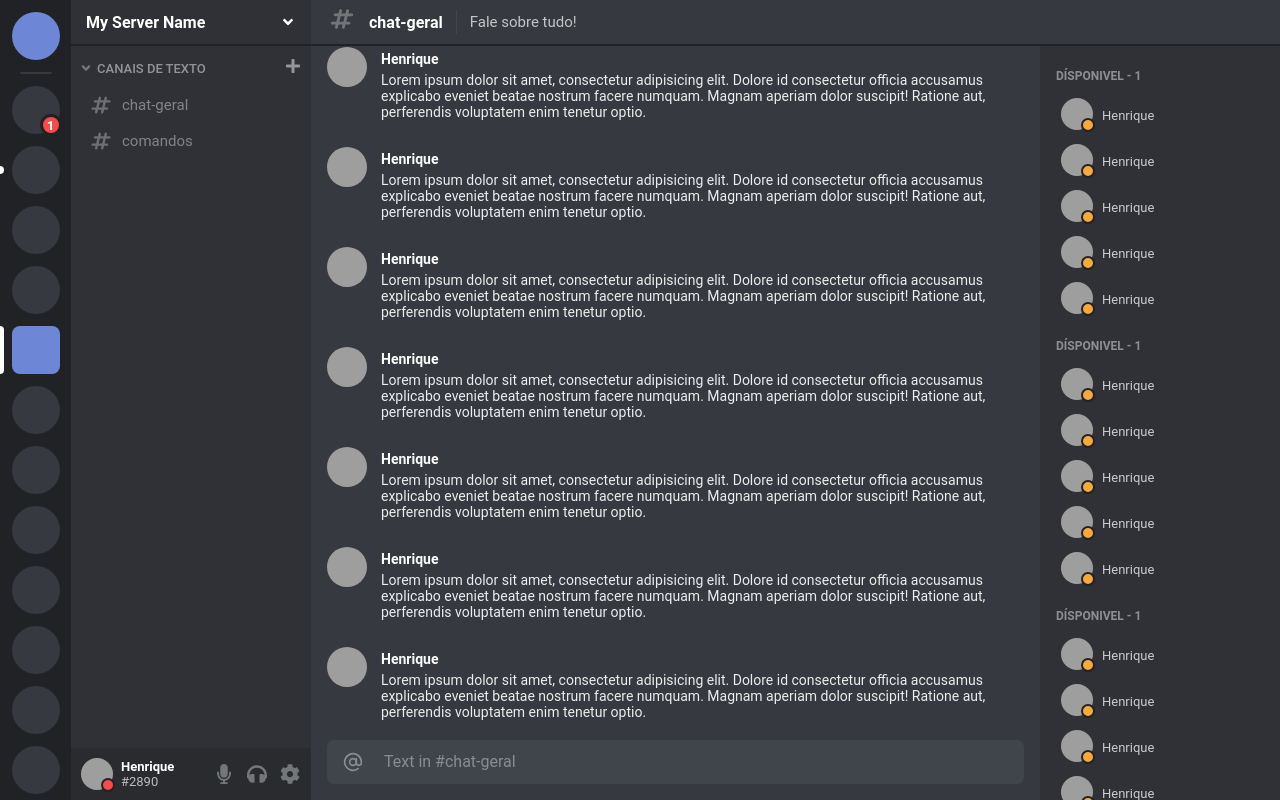
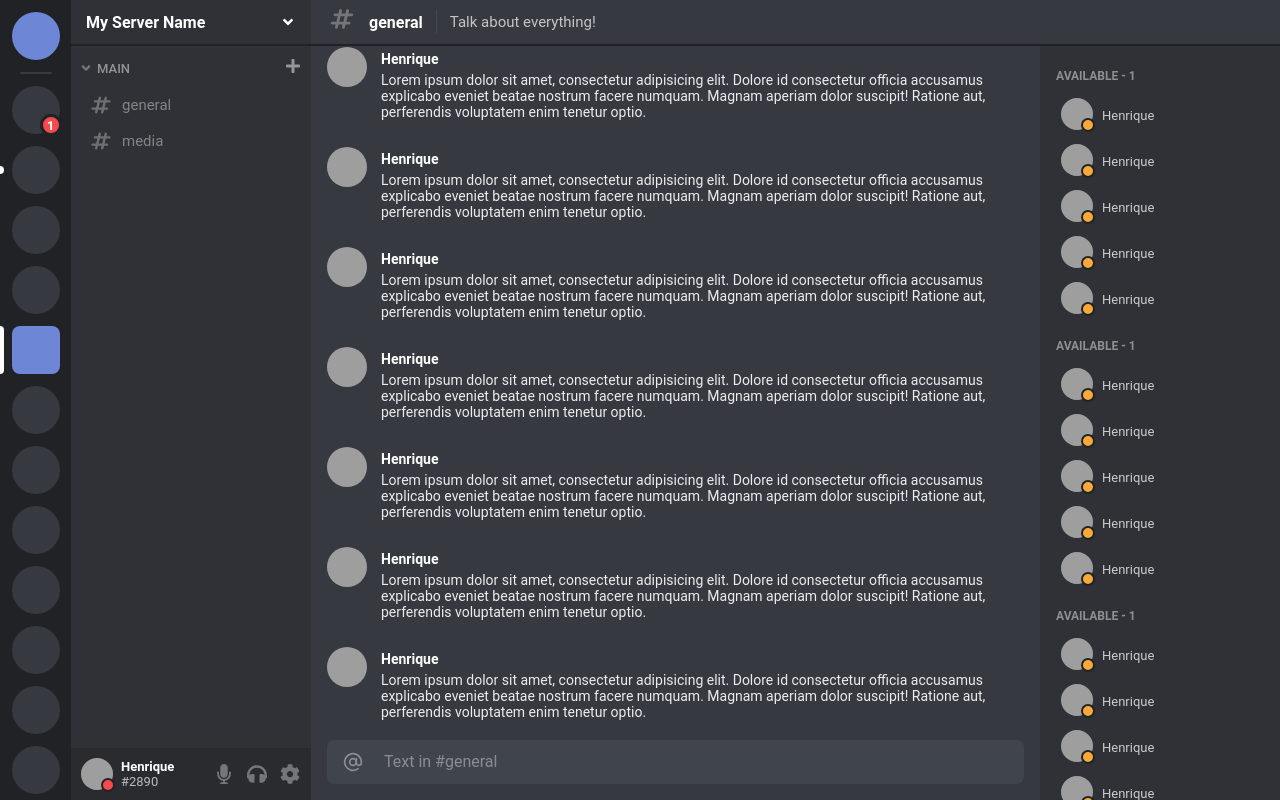
Before and after one commit to henriquemdimer/discord-clone, a React (Create React App) app: page / in a window 1280 px wide. Built offline with nearby package versions, Linux system fonts and the light colour scheme; grey boxes are pictures that could not be loaded.

Commit message:
feat: minor changes

```diff
--- a/src/components/Category/index.tsx
+++ b/src/components/Category/index.tsx
@@ -23,8 +23,8 @@ export default function Category(props: IProps) {
                 </div>
                 {!closed && (
                     <div className="category__channels">
-                        <Channel name="chat-geral"/>
-                        <Channel name="comandos"/>
+                        <Channel name="general"/>
+                        <Channel name="media"/>
                     </div>
                 )}
             </div>
--- a/src/components/ChannelInfo/index.tsx
+++ b/src/components/ChannelInfo/index.tsx
@@ -7,9 +7,9 @@ export default function ChannelInfo() {
             <div id="channel-info">
                 <div id="channel-info__title">
                     <i id="channel-info__icon"><HiHashtag /></i>
-                    <div id="channel-info__name">chat-geral</div>
+                    <div id="channel-info__name">general</div>
                     <div className="channel-info__separator"></div>
-                    <div id="channel-info__topic">Fale sobre tudo!</div>
+                    <div id="channel-info__topic">Talk about everything!</div>
                 </div>
             </div>
         </>
--- a/src/components/ChannelList/index.tsx
+++ b/src/components/ChannelList/index.tsx
@@ -5,7 +5,7 @@ export default function ChannelList() {
     return (
         <>
             <div id="channel-list">
-                <Category name="canais de texto" />
+                <Category name="main" />
             </div>
         </>
     )
--- a/src/components/Input/index.tsx
+++ b/src/components/Input/index.tsx
@@ -34,8 +34,8 @@ export default function Input() {
     return (
         <>
             <div id="input__container">
-                <div role="input" onInput={adjustHeight} contentEditable id="input">
-                    {placeholder && <span id="input__placeholder">Text in #chat-geral</span>}
+                <div onInput={adjustHeight} contentEditable id="input">
+                    {placeholder && <span id="input__placeholder">Text in #general</span>}
                 </div>
                 <i id="input__icon"><FiAtSign /></i>
             </div>
--- a/src/components/Role/index.tsx
+++ b/src/components/Role/index.tsx
@@ -5,7 +5,7 @@ export default function Role() {
     return (
         <>
             <div className="role">
-                <div className="role__name">dísponivel - 1</div>
+                <div className="role__name">Available - 1</div>
                 <div className="role__users">
                     <User />
                     <User />
```
